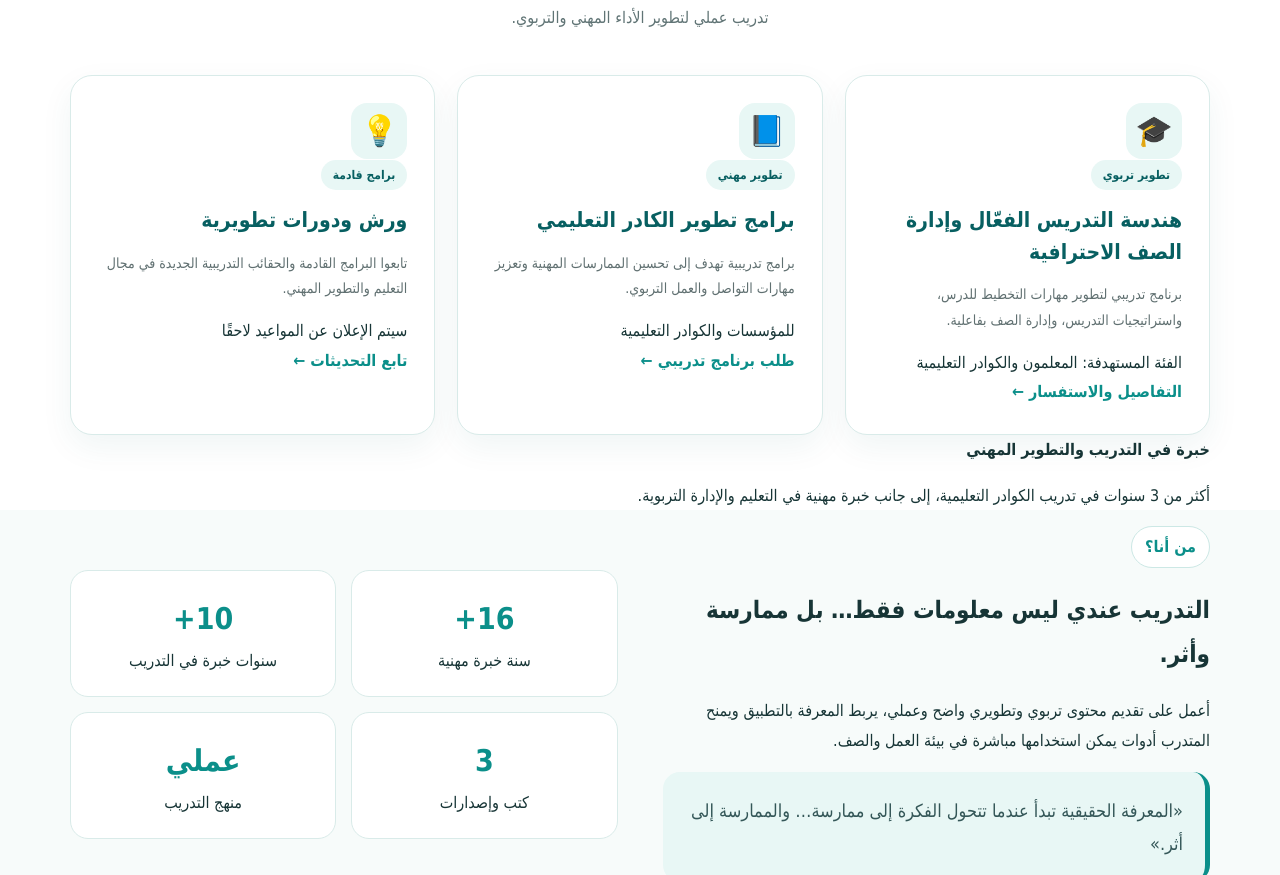
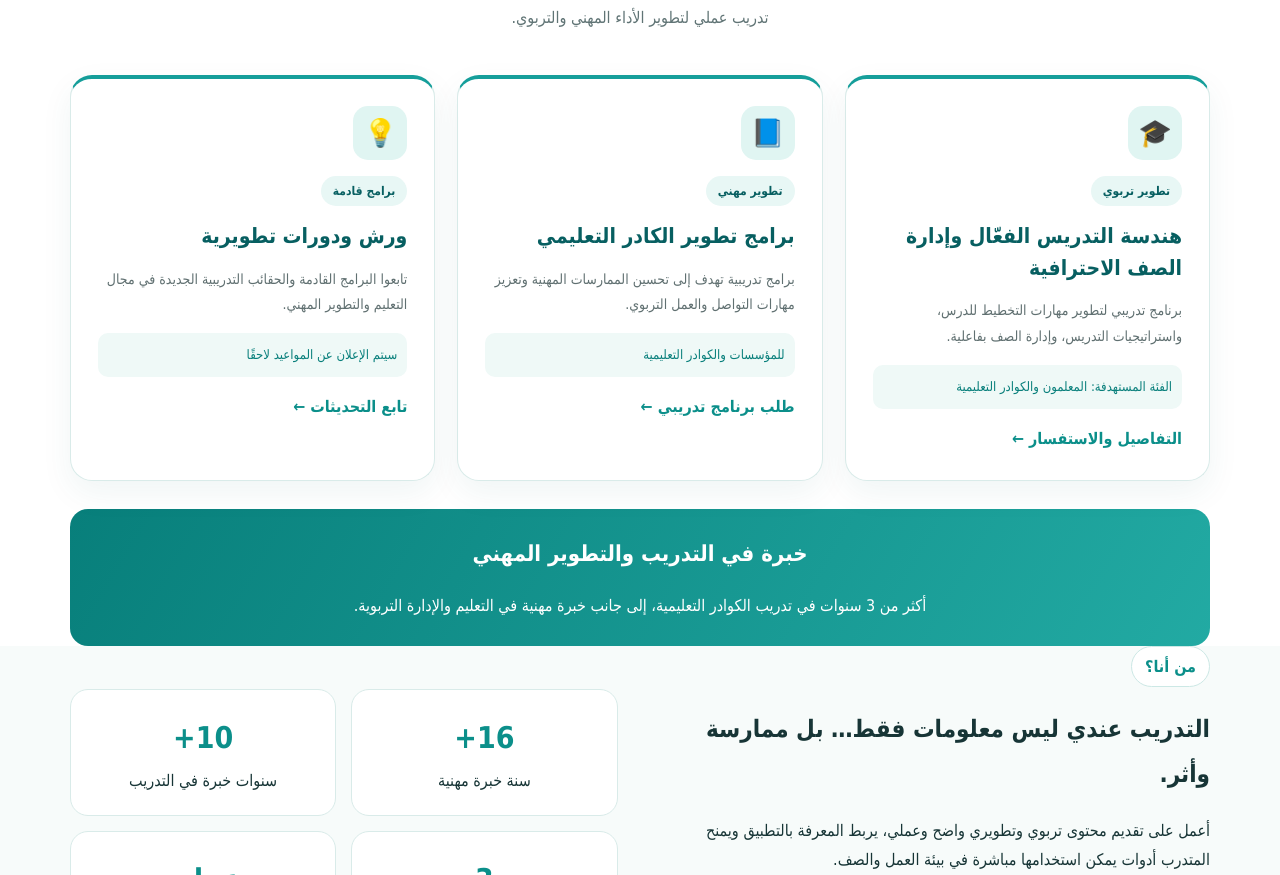
Before and after one commit to amal7978/Hawraa-Alsaeedy, a plain HTML site: page index.html in a window 1280 px wide. Shown: the part 1228-2103 px from the top of the page. Drawn offline with Linux system fonts and the light colour scheme.

Commit message:
Update index.html

```diff
--- a/index.html
+++ b/index.html
@@ -49,6 +49,55 @@ transform:translateY(-5px);
 transition:.3s;
 box-shadow:0 18px 40px rgba(0,128,128,.18);
 }
+
+.course-card{
+  border-top:4px solid #159e9a;
+  transition:transform .25s ease, box-shadow .25s ease;
+}
+
+.course-card:hover{
+  transform:translateY(-5px);
+  box-shadow:0 16px 35px rgba(10,130,125,.14);
+}
+
+.course-icon{
+  width:54px;
+  height:54px;
+  display:flex;
+  align-items:center;
+  justify-content:center;
+  background:#e0f5f2;
+  border-radius:15px;
+  font-size:27px;
+  margin-bottom:15px;
+}
+
+.course-info{
+  background:#eff9f7;
+  color:#087f7b;
+  padding:10px;
+  border-radius:10px;
+  font-size:13px;
+  margin:15px 0;
+}
+
+.experience-banner{
+  margin-top:28px;
+  padding:25px;
+  border-radius:18px;
+  background:linear-gradient(120deg,#087f7b,#22aaa3);
+  color:white;
+  text-align:center;
+}
+
+.experience-banner strong{
+  font-size:22px;
+}
+
+.experience-banner p{
+  margin-bottom:0;
+}
+
 </style></head><body>
 <nav><div class="wrap nav"><div class="brand">حوراء السعيدي</div><div class="links"><a href="#books">كتبي</a><a href="#courses">دوراتي</a><a href="#about">من أنا</a><a href="#contact">تواصل</a></div></div></nav>
 <header class="hero"><div class="wrap grid"><div><span class="kicker">مؤلفة ومدربة دولية</span><h1>م.م. حوراء السعيدي</h1><p>أقدّم كتبًا ودورات تدريبية في التعليم والتطوير المهني، بخبرة عملية في تدريب الكوادر التعليمية.</p><div class="btns"><a class="btn primary" href="#courses">استكشف دوراتي</a><a class="btn secondary" href="#books">تصفح كتبي</a></div></div><div class="photo">
```
